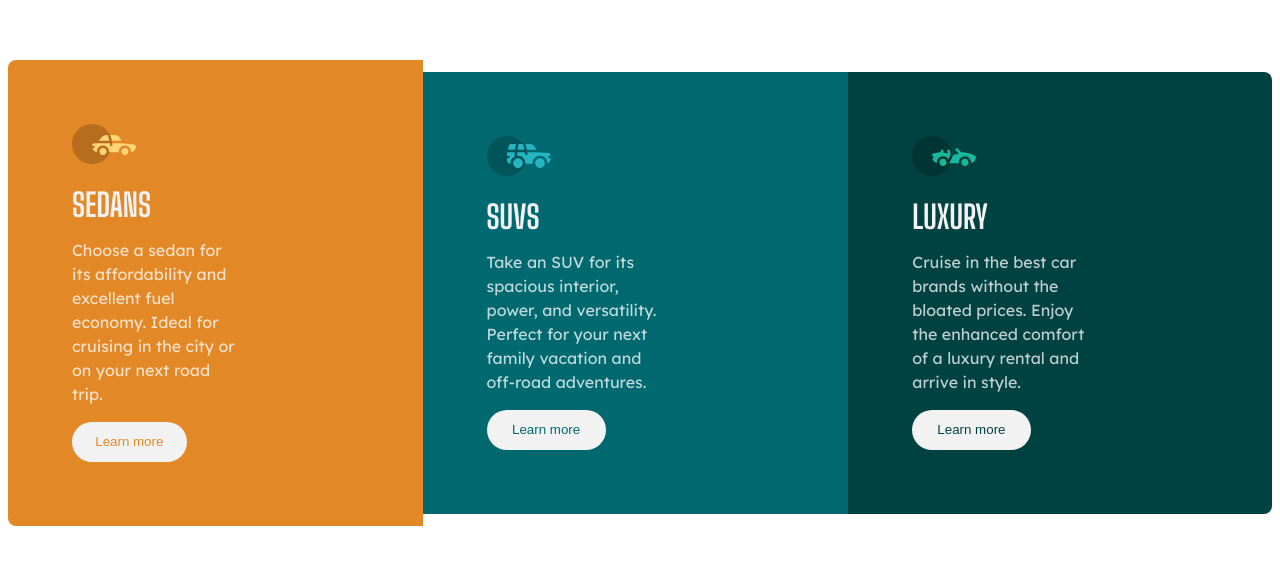
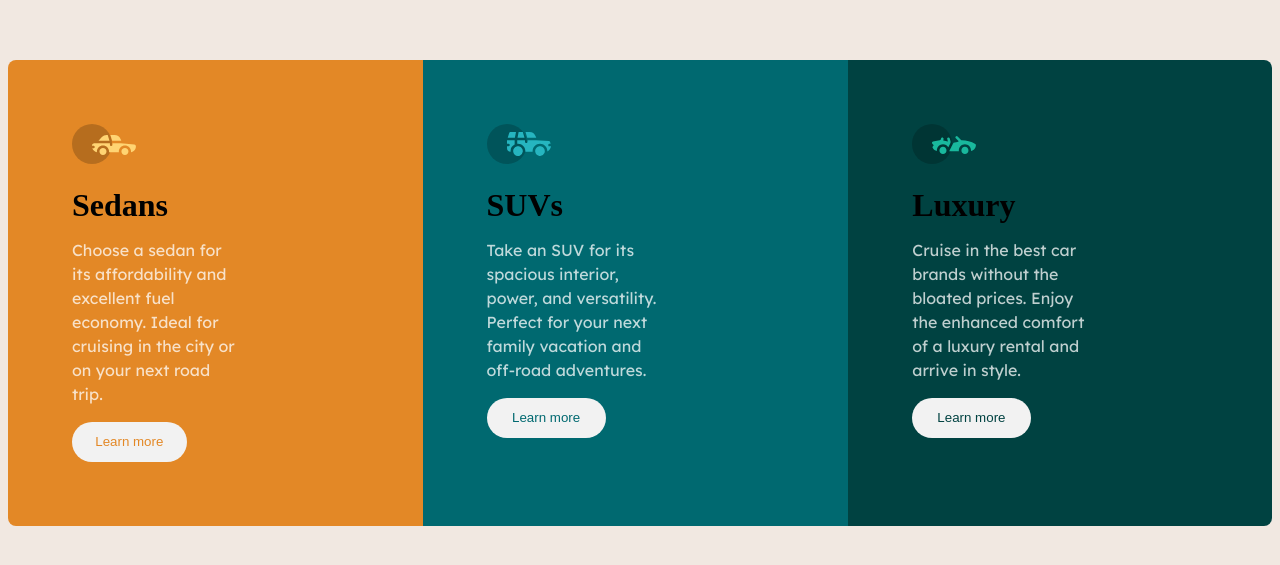
Before and after one commit to Artyrac/fm-3-column-site, a plain HTML site: page index.html in a window 1280 px wide. Shown: the part 115-680 px from the top of the page. Drawn offline with Linux system fonts and the light colour scheme.

Commit message:
Update style.css

```diff
--- a/style.css
+++ b/style.css
@@ -2,22 +2,24 @@
 @import url('https://fonts.googleapis.com/css2?family=Big+Shoulders+Display:wght@700&display=swap');
 body{
     font-size: 1rem;
-}
-main{
     min-height: 100vh;
     display: flex;
     justify-content: center;
     align-items: center;
-    width: 100%;
+    /* width: 100%; */
     flex-direction: column;
     line-height: 1.5em;
+    background-color: rgb(241, 232, 225);
 }
+/* Changed contect centering from main to body section*/
+
 #block1{
     background-color: orange;
     background-color: hsl(31, 77%, 52%);
     max-height: 100vh;
+    min-height: 40vh;
     padding: 4em;
-    max-width: 340px;
+    max-width: 300px;
     border-radius: 0.5em 0.5em 0 0;
 }
 #block2{
@@ -25,17 +27,17 @@ main{
     background-color: hsl(184, 100%, 22%);
     max-height: 100vh;
     padding: 4em;
-    max-width: 340px;
+    max-width: 300px;
 }
 #block3{
     background-color: darkcyan;
     background-color: hsl(179, 100%, 13%);
     max-height: 100vh;
     padding: 4em;
-    max-width: 340px;
+    max-width: 300px;
     border-radius: 0 0 0.5em 0.5em;
 }
-h1{
+h2{
     color: lightgray;
     color: hsl(0, 0%, 95%);
     font-family: 'Big Shoulders Display', cursive;
@@ -48,6 +50,13 @@ button{
     border: 1px solid transparent;
     width: 40%;
     height: 3em;
+}
+/* Added hover effect for button */
+button:hover{
+    cursor: pointer;
+    background-color: hsl(0, 0%, 100%);
+    width: 60%;
+    transition: 1s;
 }
 p{
     font-family: 'Lexend Deca', sans-serif;
@@ -70,6 +79,7 @@ p{
 
 @media screen and (min-width: 1080px){
     main{
+        display: flex;
         flex-direction: row;
     }
     #block1{
```
